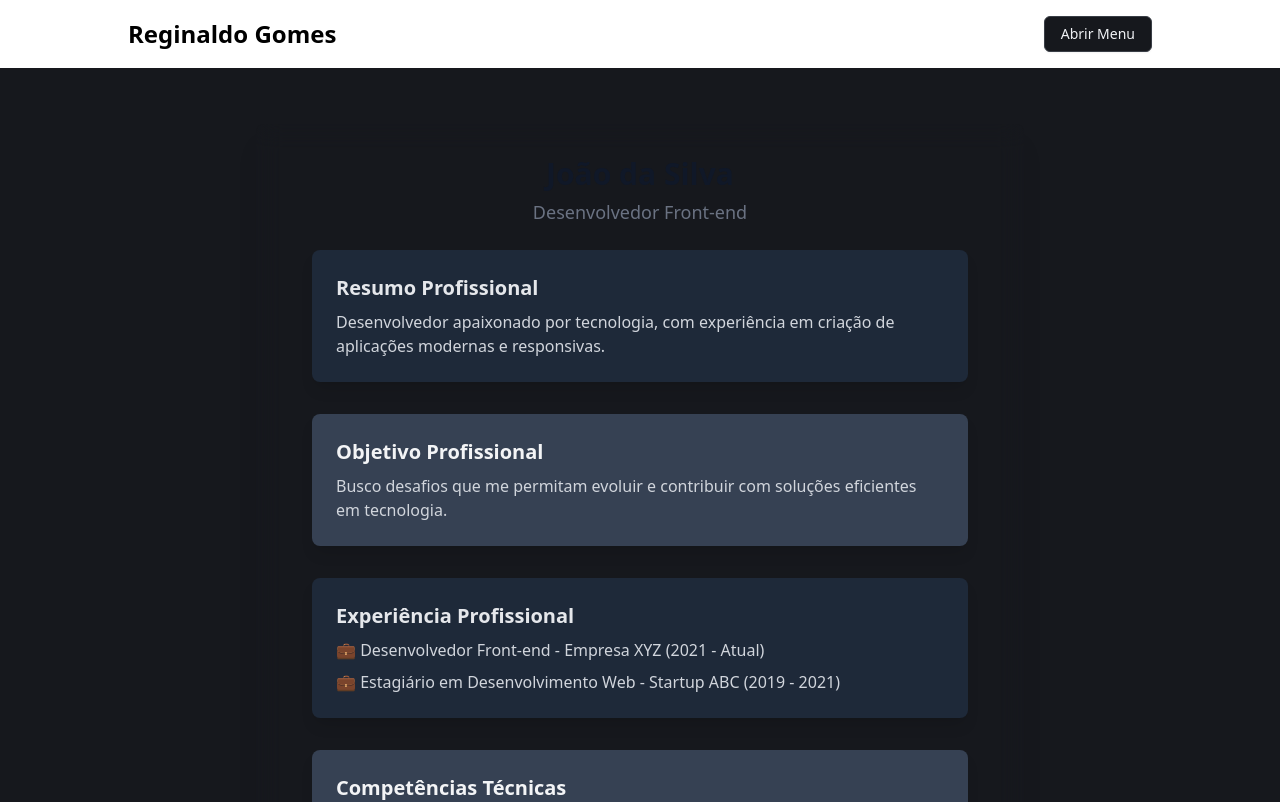
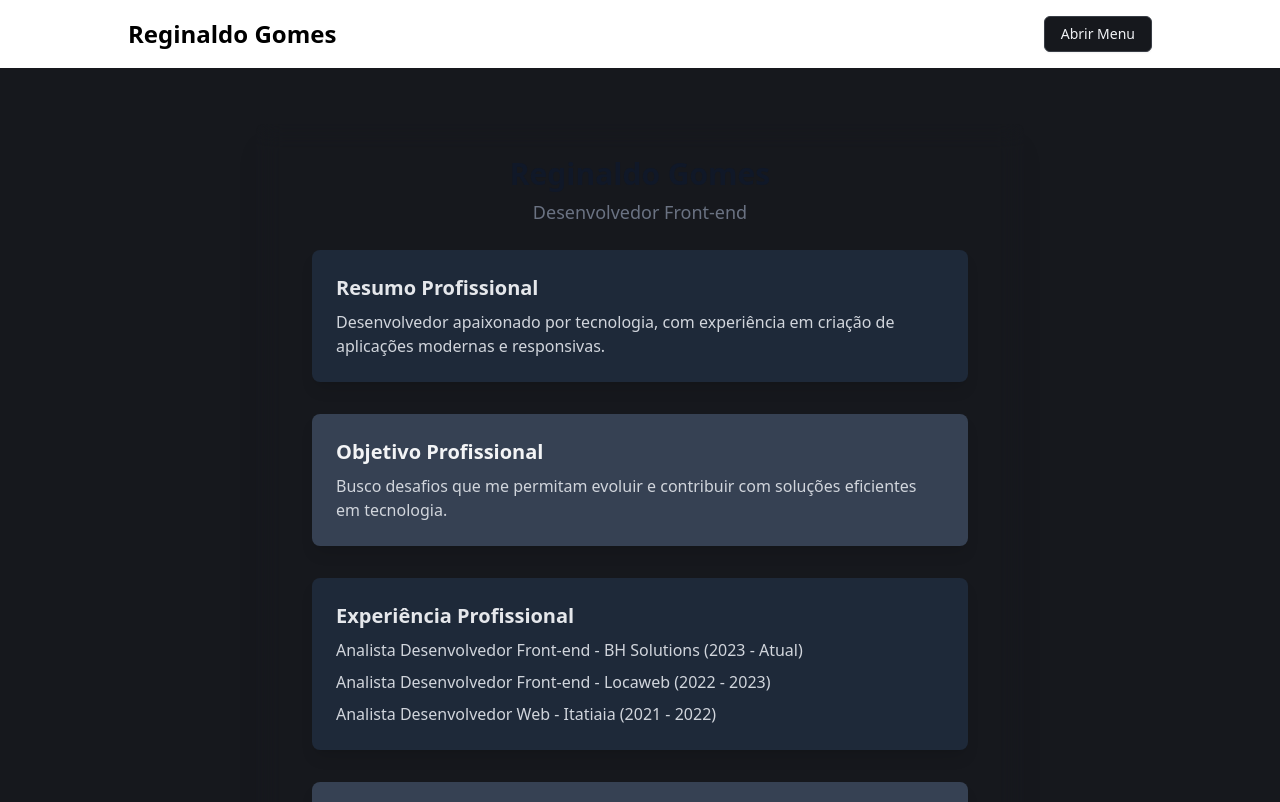
Before and after one commit to reginaldogomes/nextjs-developer-resume, a Next.js app: page /resume in a window 1280 px wide. Shown: the top 802 px of the page. Built offline with nearby package versions, Linux system fonts and the light colour scheme.

Commit message:
feat: update user data in Resume page with current information and experience

```diff
--- a/src/app/resume/page.tsx
+++ b/src/app/resume/page.tsx
@@ -4,15 +4,16 @@ import { Card, CardHeader, CardTitle, CardContent } from '@/components/ui/card'
 import { Button } from '@/components/ui/button'
 
 const userData = {
-  nome: 'João da Silva',
+  nome: 'Reginaldo Gomes',
   cargo: 'Desenvolvedor Front-end',
   resumo:
     'Desenvolvedor apaixonado por tecnologia, com experiência em criação de aplicações modernas e responsivas.',
   objetivo:
     'Busco desafios que me permitam evoluir e contribuir com soluções eficientes em tecnologia.',
   experiencia: [
-    '💼 Desenvolvedor Front-end - Empresa XYZ (2021 - Atual)',
-    '💼 Estagiário em Desenvolvimento Web - Startup ABC (2019 - 2021)',
+    'Analista Desenvolvedor Front-end - BH Solutions (2023 - Atual)',
+    'Analista Desenvolvedor Front-end - Locaweb (2022 - 2023)',
+    'Analista Desenvolvedor Web - Itatiaia (2021 - 2022)',
   ],
   competencias: [
     '🚀 React & Next.js',
```
